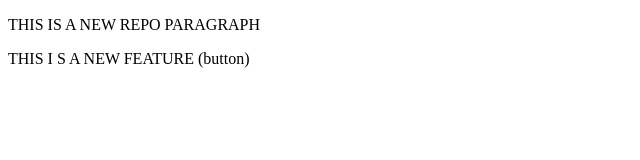
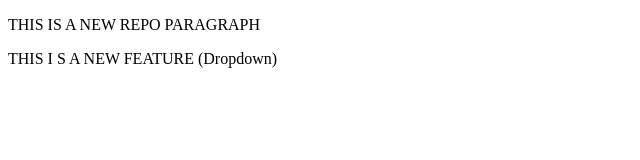
Before and after one commit to CoderAryanYadav/LocalRepo, a plain HTML site: page index.html in a window 1280 px wide. Shown: the full height of the page, 0-640 px from the left. Drawn offline with Linux system fonts and the light colour scheme.

```diff
--- a/index.html
+++ b/index.html
@@ -7,6 +7,6 @@
 </head>
 <body>
     <p>THIS IS A NEW REPO PARAGRAPH</p>
-    <p>THIS I S A NEW FEATURE (button)</p>
+    <p>THIS I S A NEW FEATURE (Dropdown)</p>
 </body>
 </html>
```
